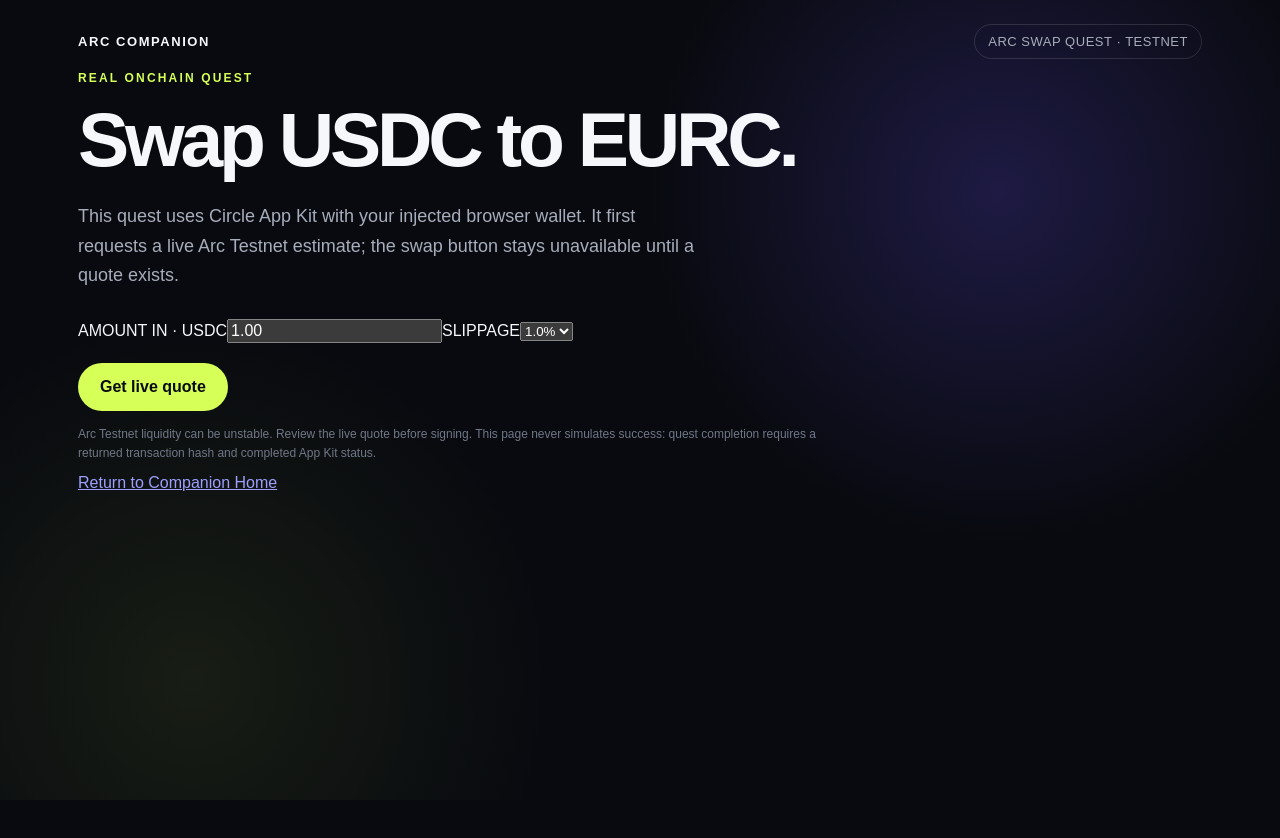
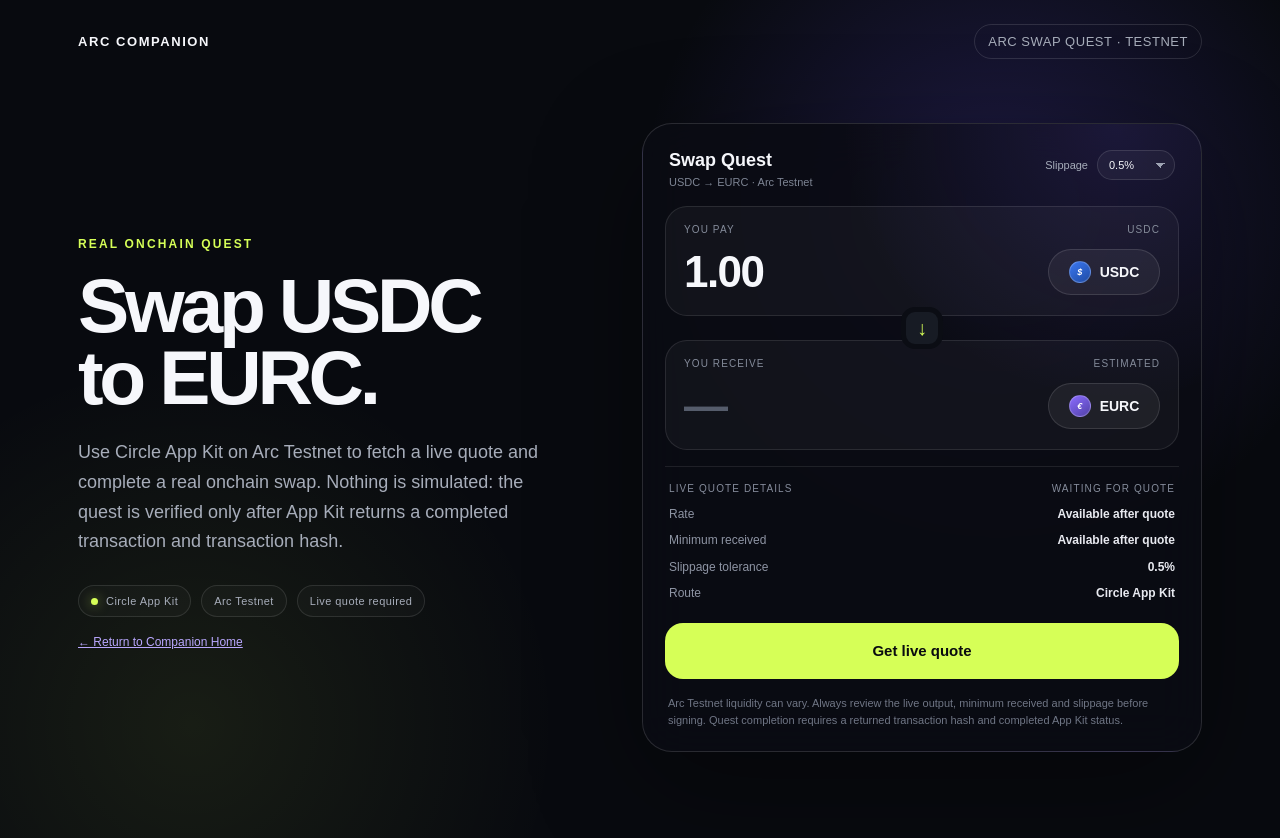
Before and after one commit to AtakanGs/Arc-Onchain-Companion, a Next.js app: page /quest/swap in a window 1280 px wide. Shown: the top 838 px of the page. Before the commit the page ends 800 px from the top, so only its background shows below. Built offline with nearby package versions, Linux system fonts and the light colour scheme; what @circle-fin/app-kit would draw is missing.

Commit message:
Redesign swap quest as a DEX-style trading panel

```diff
--- a/app/quest/swap/page.tsx
+++ b/app/quest/swap/page.tsx
@@ -4,6 +4,7 @@
 import { AppKit, type SwapParams } from "@circle-fin/app-kit";
 import { createViemAdapterFromProvider } from "@circle-fin/adapter-viem-v2";
 import type { EIP1193Provider } from "viem";
+import styles from "./swap.module.css";
 
 const ARC_CHAIN_ID_HEX = "0x4CEF52";
 const kit = new AppKit();
@@ -31,9 +32,16 @@
   return cause instanceof Error ? cause.message : "The Arc Testnet swap could not be completed.";
 }
 
+function formatRate(amountIn: string, amountOut?: string) {
+  const input = Number(amountIn);
+  const output = Number(amountOut);
+  if (!Number.isFinite(input) || input <= 0 || !Number.isFinite(output) || output <= 0) return "Available after quote";
+  return `1 USDC = ${(output / input).toFixed(4)} EURC`;
+}
+
 export default function ArcSwapQuestPage() {
   const [amount, setAmount] = useState("1.00");
-  const [slippageBps, setSlippageBps] = useState(100);
+  const [slippageBps, setSlippageBps] = useState(50);
   const [estimate, setEstimate] = useState<Estimate | null>(null);
   const [result, setResult] = useState<SwapResult | null>(null);
   const [status, setStatus] = useState<"idle" | "estimating" | "swapping" | "done" | "error">("idle");
@@ -43,6 +51,22 @@
     const parsed = Number(amount);
     return Number.isFinite(parsed) && parsed > 0 && parsed <= 100;
   }, [amount]);
+
+  const outputAmount = estimate?.estimatedOutput?.amount;
+  const outputToken = estimate?.estimatedOutput?.token ?? "EURC";
+  const minimumAmount = estimate?.stopLimit?.amount;
+  const minimumToken = estimate?.stopLimit?.token ?? "EURC";
+  const rate = formatRate(amount, outputAmount);
+  const feeSummary = estimate?.fees?.length
+    ? estimate.fees.map((fee) => `${fee.amount ?? "—"} ${fee.token ?? ""}${fee.type ? ` · ${fee.type}` : ""}`).join(", ")
+    : "Included in live quote";
+
+  function resetQuote() {
+    setEstimate(null);
+    setResult(null);
+    setMessage("");
+    setStatus("idle");
+  }
 
   async function adapterAndParams() {
     if (!window.ethereum) throw new Error("No injected EVM wallet was found.");
@@ -97,37 +121,103 @@
   return (
     <main className="shell">
       <nav className="nav"><strong>ARC COMPANION</strong><span className="network">ARC SWAP QUEST · TESTNET</span></nav>
-      <section className="homeEmpty" style={{ maxWidth: 780 }}>
-        <p className="eyebrow">REAL ONCHAIN QUEST</p>
-        <h1>Swap USDC to EURC.</h1>
-        <p className="lede">This quest uses Circle App Kit with your injected browser wallet. It first requests a live Arc Testnet estimate; the swap button stays unavailable until a quote exists.</p>
 
-        <div className="statsGrid" style={{ marginTop: 28 }}>
-          <label><span>AMOUNT IN · USDC</span><input value={amount} onChange={(event) => { setAmount(event.target.value); setEstimate(null); }} inputMode="decimal" /></label>
-          <label><span>SLIPPAGE</span><select value={slippageBps} onChange={(event) => { setSlippageBps(Number(event.target.value)); setEstimate(null); }}><option value={50}>0.5%</option><option value={100}>1.0%</option><option value={200}>2.0%</option><option value={300}>3.0%</option></select></label>
+      <section className={styles.page}>
+        <div className={styles.intro}>
+          <p className="eyebrow">REAL ONCHAIN QUEST</p>
+          <h1>Swap USDC to EURC.</h1>
+          <p className="lede">Use Circle App Kit on Arc Testnet to fetch a live quote and complete a real onchain swap. Nothing is simulated: the quest is verified only after App Kit returns a completed transaction and transaction hash.</p>
+          <div className={styles.trustRow}>
+            <span className={styles.trustPill}><i className={styles.trustDot} />Circle App Kit</span>
+            <span className={styles.trustPill}>Arc Testnet</span>
+            <span className={styles.trustPill}>Live quote required</span>
+          </div>
+          <a className={styles.backLink} href="/home">← Return to Companion Home</a>
         </div>
 
-        <button onClick={getEstimate} disabled={!validAmount || status === "estimating" || status === "swapping"}>{status === "estimating" ? "Getting live quote…" : "Get live quote"}</button>
+        <div className={styles.swapShell}>
+          <div className={styles.swapHeader}>
+            <div className={styles.swapHeaderTitle}>
+              <strong>Swap Quest</strong>
+              <span>USDC → EURC · Arc Testnet</span>
+            </div>
+            <label className={styles.settings}>
+              <span>Slippage</span>
+              <select
+                value={slippageBps}
+                onChange={(event) => { setSlippageBps(Number(event.target.value)); resetQuote(); }}
+                aria-label="Slippage tolerance"
+              >
+                <option value={50}>0.5%</option>
+                <option value={100}>1.0%</option>
+                <option value={200}>2.0%</option>
+                <option value={300}>3.0%</option>
+              </select>
+            </label>
+          </div>
 
-        {estimate && (
-          <div className="chosenEvolution" style={{ marginTop: 24 }}>
-            <div><span>ESTIMATED OUTPUT</span><strong>{estimate.estimatedOutput?.amount ?? "—"} {estimate.estimatedOutput?.token ?? "EURC"}</strong><p>Quoted by Circle App Kit on Arc Testnet.</p></div>
-            <div><span>MINIMUM / STOP LIMIT</span><strong>{estimate.stopLimit?.amount ?? "SDK protected"} {estimate.stopLimit?.token ?? "EURC"}</strong><p>{slippageBps / 100}% slippage tolerance.</p></div>
+          <div className={styles.tokenPanel}>
+            <div className={styles.tokenTopline}><span>You pay</span><span>USDC</span></div>
+            <div className={styles.tokenRow}>
+              <input
+                className={styles.amountInput}
+                value={amount}
+                onChange={(event) => { setAmount(event.target.value); resetQuote(); }}
+                inputMode="decimal"
+                aria-label="USDC amount to swap"
+                placeholder="0.00"
+              />
+              <div className={styles.tokenPill}><i className={styles.tokenIcon}>$</i>USDC</div>
+            </div>
           </div>
-        )}
 
-        {estimate && !result && <button onClick={executeSwap} disabled={status === "swapping"}>{status === "swapping" ? "Confirm in wallet…" : `Swap ${amount} USDC → EURC`}</button>}
+          <div className={styles.flowButton} aria-hidden="true">↓</div>
 
-        {result && (
-          <div className="evolutionConfirm" style={{ marginTop: 24 }}>
-            <div><span>QUEST VERIFIED</span><strong>{result.amountOut ?? estimate?.estimatedOutput?.amount ?? "—"} EURC received</strong><p>The App Kit result reported a completed Arc Testnet transaction.</p></div>
-            {result.explorerUrl && <a className="textLink" href={result.explorerUrl} target="_blank" rel="noreferrer">Verify on ArcScan ↗</a>}
+          <div className={styles.tokenPanel}>
+            <div className={styles.tokenTopline}><span>You receive</span><span>Estimated</span></div>
+            <div className={styles.tokenRow}>
+              <div className={`${styles.receiveValue} ${!outputAmount ? styles.muted : ""}`}>{outputAmount ?? "—"}</div>
+              <div className={styles.tokenPill}><i className={`${styles.tokenIcon} ${styles.tokenIconEurc}`}>€</i>{outputToken}</div>
+            </div>
           </div>
-        )}
 
-        {message && <p className="errorText">{message}</p>}
-        <p className="micro">Arc Testnet liquidity can be unstable. Review the live quote before signing. This page never simulates success: quest completion requires a returned transaction hash and completed App Kit status.</p>
-        <a className="textLink" href="/home">Return to Companion Home</a>
+          <div className={styles.quoteSection}>
+            <div className={styles.quoteHeader}>
+              <span>Live quote details</span>
+              {estimate ? <span className={styles.statusReady}>Quote ready</span> : <span>Waiting for quote</span>}
+            </div>
+            <div className={styles.quoteGrid}>
+              <div className={styles.quoteRow}><span>Rate</span><strong>{rate}</strong></div>
+              <div className={styles.quoteRow}><span>Minimum received</span><strong>{minimumAmount ? `${minimumAmount} ${minimumToken}` : "Available after quote"}</strong></div>
+              <div className={styles.quoteRow}><span>Slippage tolerance</span><strong>{slippageBps / 100}%</strong></div>
+              <div className={styles.quoteRow}><span>Route</span><strong>Circle App Kit</strong></div>
+              {estimate && <div className={styles.quoteRow}><span>Fees</span><strong>{feeSummary}</strong></div>}
+            </div>
+          </div>
+
+          {!estimate && !result && (
+            <button className={styles.primaryButton} onClick={getEstimate} disabled={!validAmount || status === "estimating" || status === "swapping"}>
+              {status === "estimating" ? "Fetching live quote…" : validAmount ? "Get live quote" : "Enter an amount"}
+            </button>
+          )}
+
+          {estimate && !result && (
+            <button className={styles.primaryButton} onClick={executeSwap} disabled={status === "swapping"}>
+              {status === "swapping" ? "Confirm in wallet…" : `Swap ${amount} USDC → ${outputToken}`}
+            </button>
+          )}
+
+          {result && (
+            <div className={styles.success}>
+              <span>QUEST VERIFIED</span>
+              <strong>{result.amountOut ?? outputAmount ?? "—"} EURC received</strong>
+              {result.explorerUrl && <a href={result.explorerUrl} target="_blank" rel="noreferrer">Verify transaction on ArcScan ↗</a>}
+            </div>
+          )}
+
+          {message && <div className={styles.error}>{message}</div>}
+          <p className={styles.disclaimer}>Arc Testnet liquidity can vary. Always review the live output, minimum received and slippage before signing. Quest completion requires a returned transaction hash and completed App Kit status.</p>
+        </div>
       </section>
     </main>
   );
```
